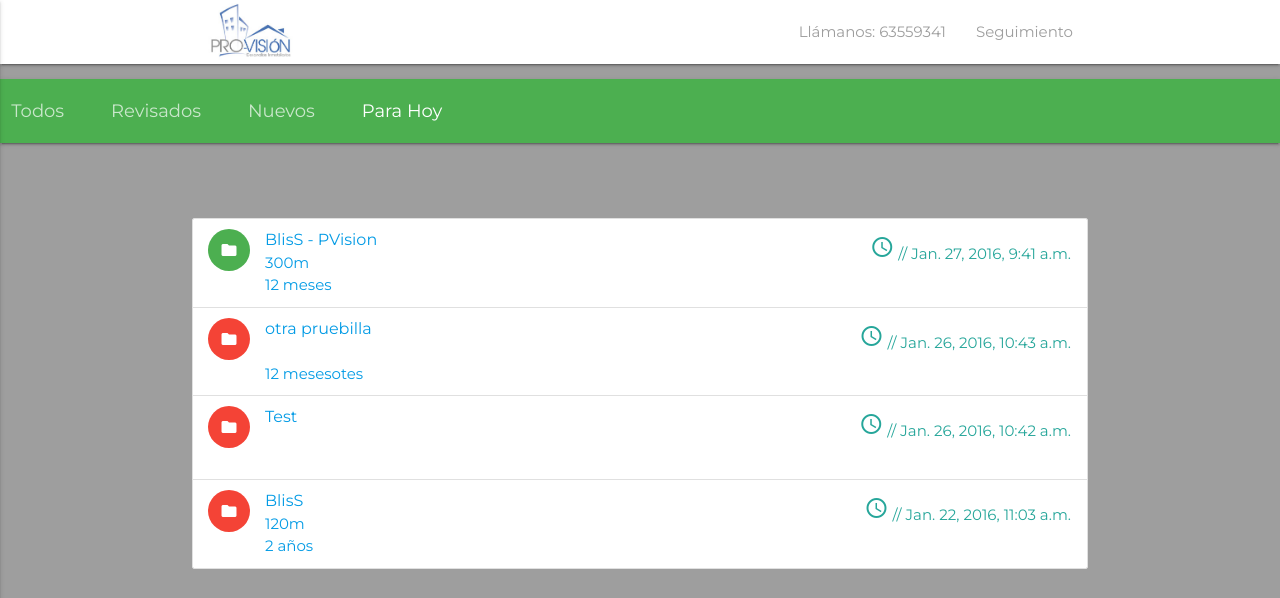
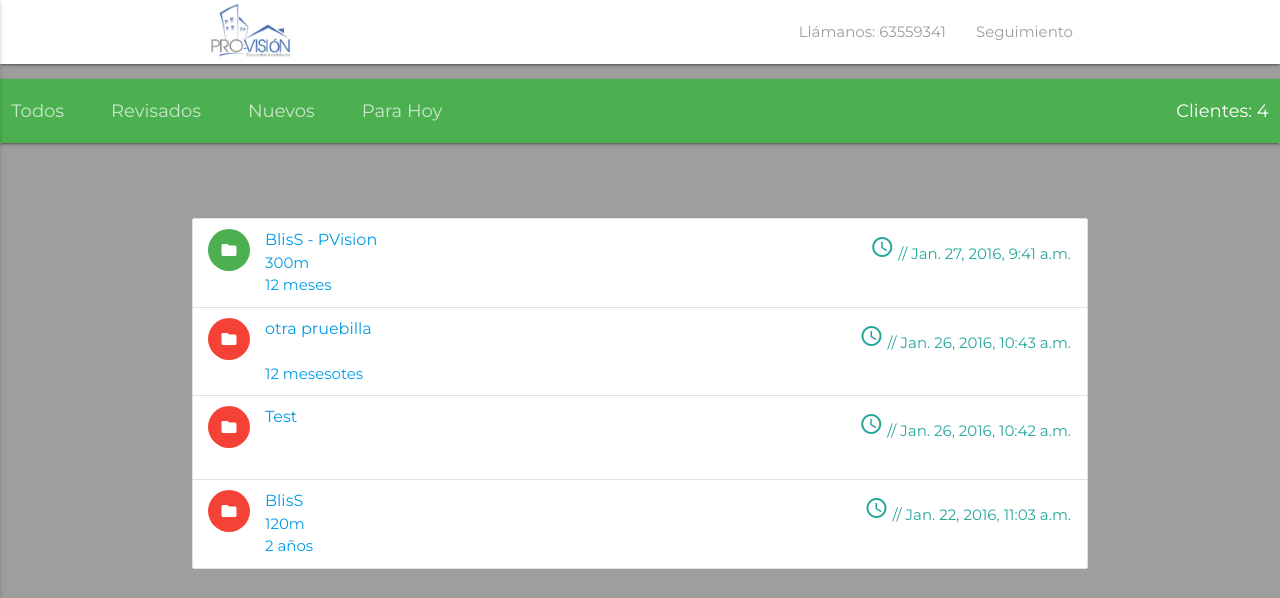
Before and after one commit to HectorBlisS/provision, a Django app: page /seguimiento/inicio/ in a window 1280 px wide. Shown: the top 598 px of the page. Run offline with Django 3.2, Linux system fonts and the light colour scheme; a user stored in the database is signed in; data comes from the database, SQL or seed files in the repository; parts of the project's set-up code (start-up, migrations or seed data) failed here and were passed over; some libraries are stand-ins or nearby versions.

Commit message:
total agregado

```diff
--- a/seguimiento/templates/seguimiento/clientes.html
+++ b/seguimiento/templates/seguimiento/clientes.html
@@ -55,6 +55,12 @@
         <a href="{%url '_inicio_filtro' 'Hoy'%}" id="hoy" class="breadcrumb">
         Para Hoy
         </a>
+        {%with mensajes.count as total_%}
+        <a class="breadcrumb right">
+          Clientes: {{total_}}
+        </a>
+        {%endwith%}
+
       </div>
     </div>
   </nav>
```
Also changed, not shown: celerybeat-schedule.db.
